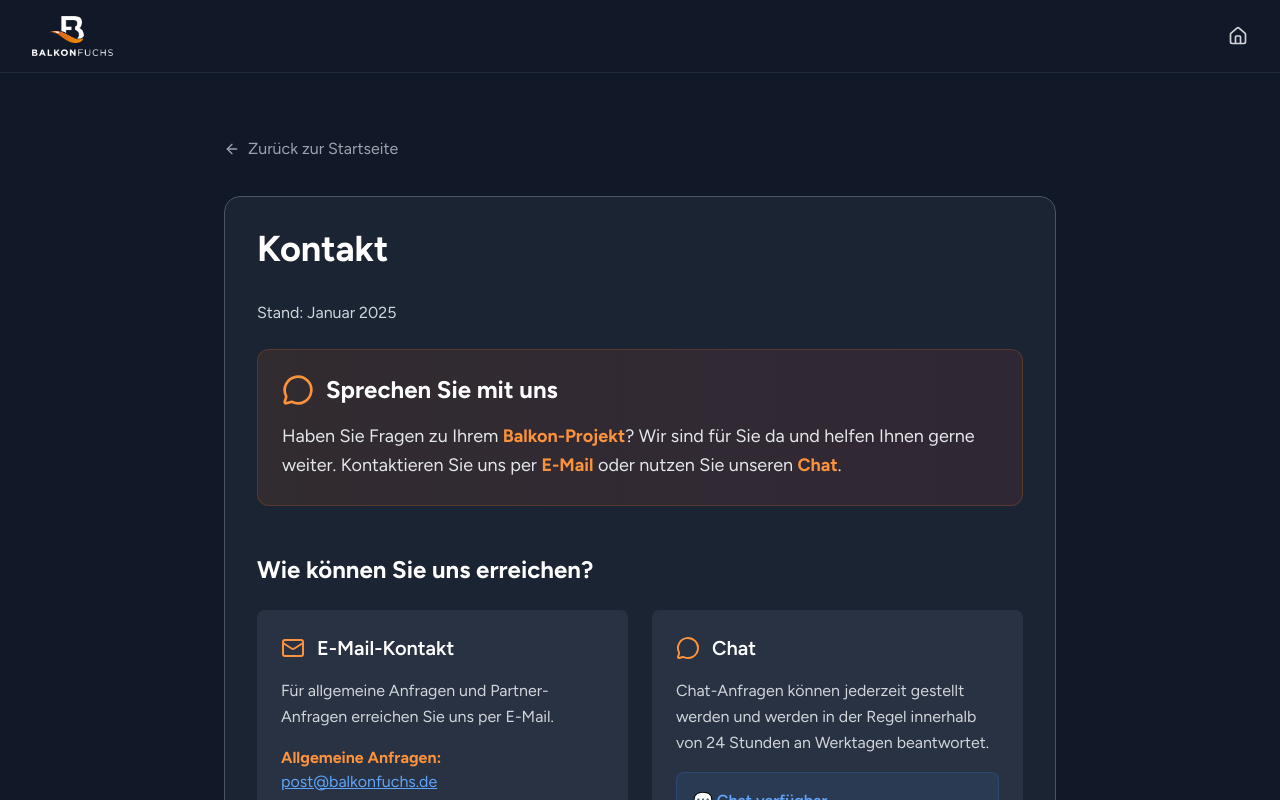
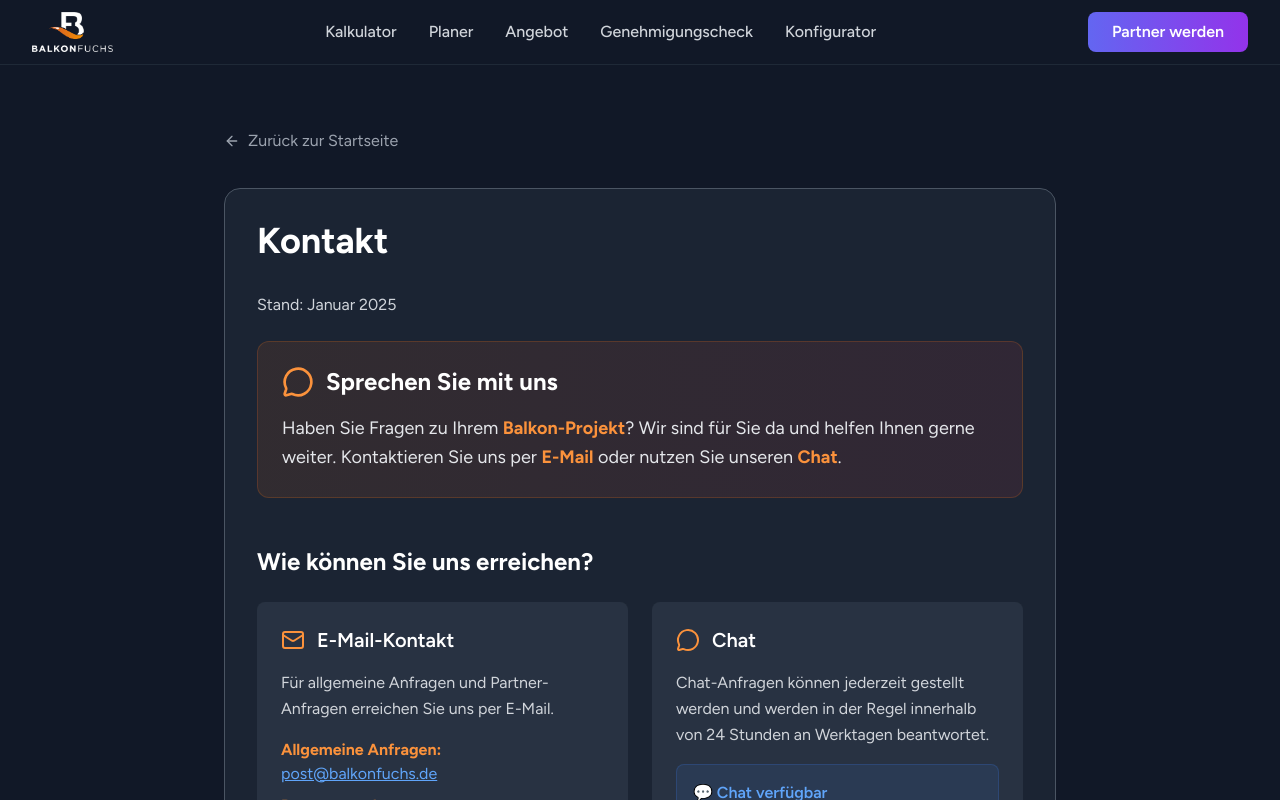
Before and after one commit to BALKONFUCHS/balkonfuchs-deployment, a Next.js app: page /kontakt in a window 1280 px wide. Shown: the top 800 px of the page. Built offline with nearby package versions, Linux system fonts and the light colour scheme.

Commit message:
Add Zoho SalesIQ integration to startseite-farbtest, about, faq, disclaimer, and kontakt pages

```diff
--- a/pages/about.tsx
+++ b/pages/about.tsx
@@ -3,6 +3,8 @@ import Head from 'next/head';
 import Header from '../components/Header';
 import Footer from '../components/Footer';
 import { ArrowLeft, Building, Users, Globe, Award, Heart, Lightbulb, Target, CheckCircle, Star, Shield, Mail } from 'lucide-react';
+import dynamic from 'next/dynamic';
+const ZohoSalesIQ = dynamic(() => import('../components/ZohoSalesIQ.js'), { ssr: false });
 
 const About = () => {
   return (
@@ -386,6 +388,9 @@ const About = () => {
           });
         `
       }} />
+
+      {/* ZOHO Sales IQ Widget */}
+      <ZohoSalesIQ />
     </>
   );
 };
--- a/pages/disclaimer.tsx
+++ b/pages/disclaimer.tsx
@@ -3,6 +3,8 @@ import Head from 'next/head';
 import { ArrowLeft, Home, Shield, AlertTriangle, FileText, Mail } from 'lucide-react';
 import Header from '../components/Header';
 import Footer from '../components/Footer';
+import dynamic from 'next/dynamic';
+const ZohoSalesIQ = dynamic(() => import('../components/ZohoSalesIQ.js'), { ssr: false });
 
 const Disclaimer = () => {
   return (
@@ -186,6 +188,9 @@ const Disclaimer = () => {
 
         <Footer />
       </div>
+
+      {/* ZOHO Sales IQ Widget */}
+      <ZohoSalesIQ />
     </>
   );
 };
--- a/pages/faq.tsx
+++ b/pages/faq.tsx
@@ -3,6 +3,8 @@ import Head from 'next/head';
 import { ArrowLeft, Home, HelpCircle, Calculator, Calendar, Zap, Shield, CheckCircle } from 'lucide-react';
 import Header from '../components/Header';
 import Footer from '../components/Footer';
+import dynamic from 'next/dynamic';
+const ZohoSalesIQ = dynamic(() => import('../components/ZohoSalesIQ.js'), { ssr: false });
 
 const FAQ = () => {
   const faqData = [
@@ -559,6 +561,9 @@ const FAQ = () => {
         </main>
 
         <Footer />
+
+        {/* ZOHO Sales IQ Widget */}
+        <ZohoSalesIQ />
       </div>
 
     </>
--- a/pages/kontakt.tsx
+++ b/pages/kontakt.tsx
@@ -1,6 +1,10 @@
 import React from 'react';
 import Head from 'next/head';
 import { ArrowLeft, Home, Mail, MessageCircle, Clock, MapPin, Users, Shield, CheckCircle, Star } from 'lucide-react';
+import Header from '../components/Header';
+import Footer from '../components/Footer';
+import dynamic from 'next/dynamic';
+const ZohoSalesIQ = dynamic(() => import('../components/ZohoSalesIQ.js'), { ssr: false });
 
 const Kontakt = () => {
   return (
@@ -19,27 +23,7 @@ const Kontakt = () => {
       </Head>
 
       <div className="min-h-screen bg-gray-900">
-        {/* Header */}
-        <header className="bg-gray-900 border-b border-gray-800 sticky top-0 z-50">
-          <div className="max-w-7xl mx-auto px-4 sm:px-6 lg:px-8">
-            <div className="flex justify-between items-center py-4">
-              <div className="flex items-center">
-                <a href="/" className="flex items-center">
-                  <img
-                    src="/images/Balkonfuchs-Logo_white.png"
-                    alt="BALKONFUCHS Logo"
-                    className="h-10 w-auto"
-                  />
-                </a>
-              </div>
-              <div className="flex items-center space-x-4">
-                <a href="/" className="text-gray-300 hover:text-orange-400 transition-colors">
-                  <Home className="w-5 h-5" />
-                </a>
-              </div>
-            </div>
-          </div>
-        </header>
+        <Header />
 
         {/* Main Content */}
         <main className="py-16 bg-gray-900">
@@ -213,6 +197,9 @@ const Kontakt = () => {
             </div>
           </div>
         </footer>
+
+        {/* ZOHO Sales IQ Widget */}
+        <ZohoSalesIQ />
       </div>
     </>
   );
--- a/pages/startseite-farbtest.tsx
+++ b/pages/startseite-farbtest.tsx
@@ -3,6 +3,8 @@ import Head from 'next/head';
 import { Calculator, Calendar, FileText, CheckCircle, Clock, Users, ArrowRight, Star, Zap, Target, Award, Crown } from 'lucide-react';
 import Header from '../components/Header';
 import Footer from '../components/Footer';
+import dynamic from 'next/dynamic';
+const ZohoSalesIQ = dynamic(() => import('../components/ZohoSalesIQ.js'), { ssr: false });
 
 const StartseiteFarbtest = () => {
   return (
@@ -351,10 +353,13 @@ const StartseiteFarbtest = () => {
           </div>
         </section>
 
-        <Footer />
-      </div>
+      <Footer />
 
-      <style jsx>{`
+      {/* ZOHO Sales IQ Widget */}
+      <ZohoSalesIQ />
+    </div>
+
+    <style jsx>{`
         @keyframes scroll {
           0% {
             transform: translateX(0);
```
